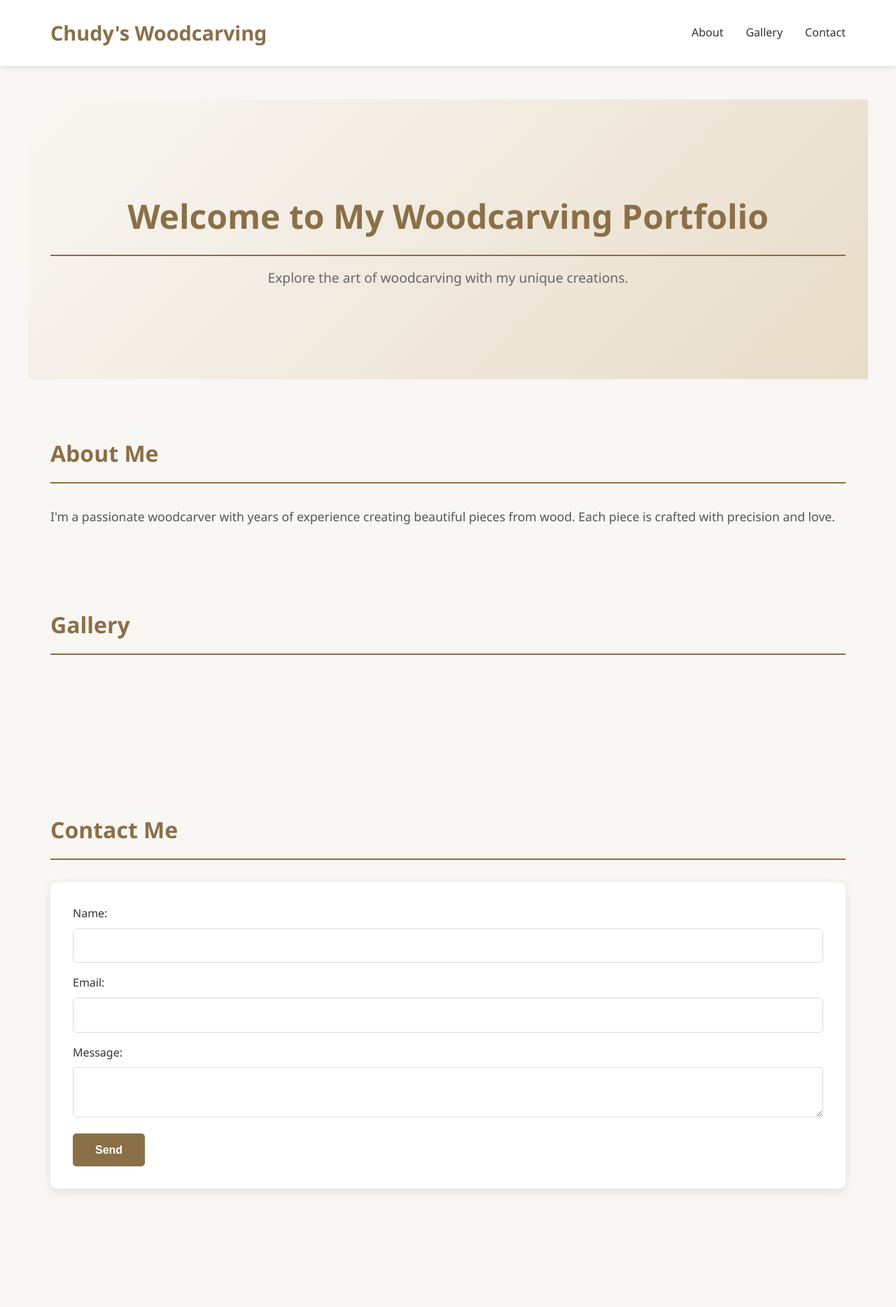
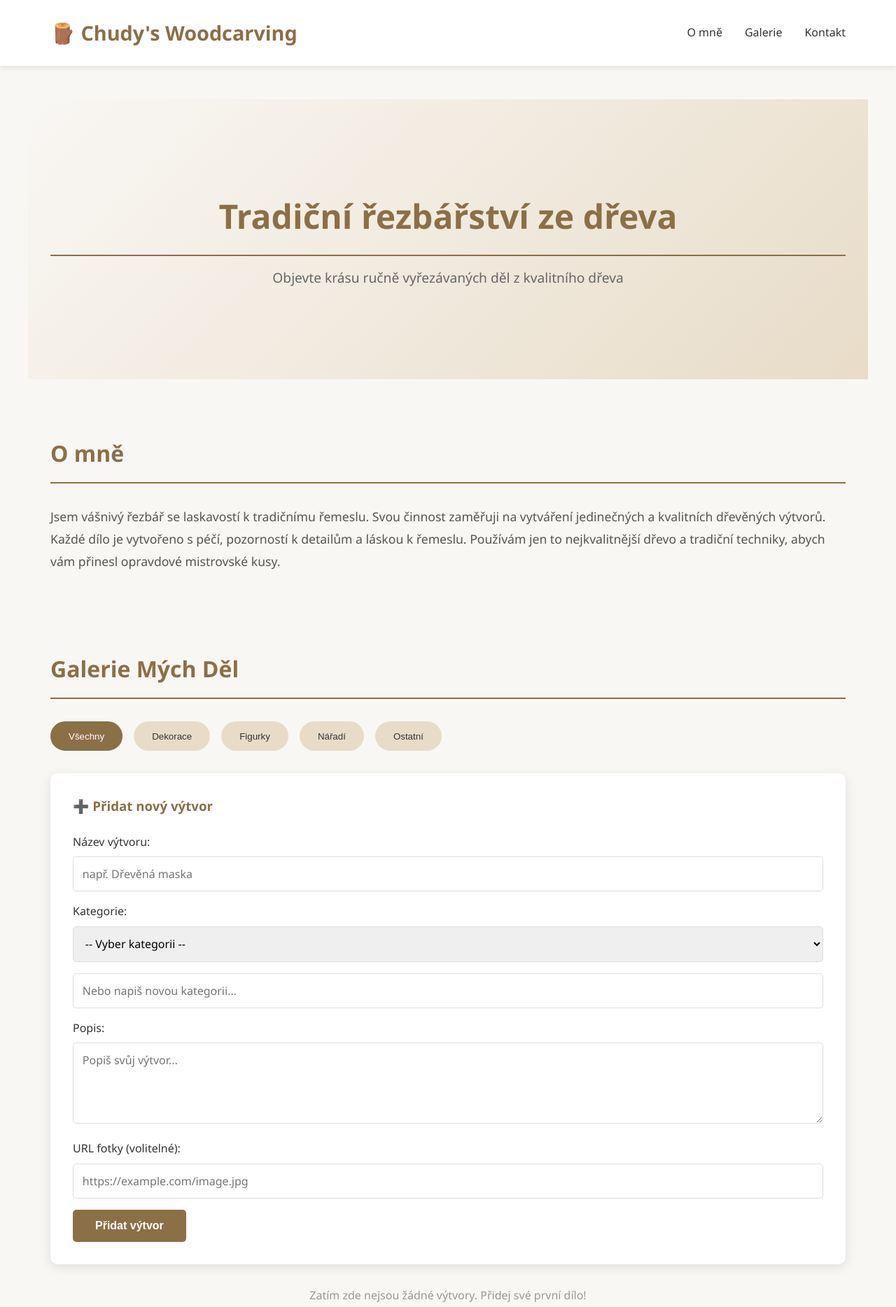
Before and after one commit to rezbarstvi-chudy/rezbarstvi-chudy, a plain HTML site: page index.html in a window 1280 px wide. Shown: the top 1868 px of the page at 70% size. Before the commit the page ends 1779 px from the top, so only its background shows below. Drawn offline with Linux system fonts and the light colour scheme.

Commit message:
Translate index.html content to Czech
Updated the website content to Czech language and improved the header.

```diff
--- a/index.html
+++ b/index.html
@@ -1,50 +1,56 @@
 <!DOCTYPE html>
-<html lang="en">
+<html lang="cs">
 <head>
     <meta charset="UTF-8">
     <meta name="viewport" content="width=device-width, initial-scale=1.0">
     <link rel="stylesheet" href="style.css">
-    <title>Chudy's Woodcarving Portfolio</title>
+    <title>Chudy - Řezbářství ze dřeva</title>
 </head>
 <body>
     <header>
         <nav>
-            <h1>Chudy's Woodcarving</h1>
+            <h1>🪵 Chudy's Woodcarving</h1>
             <ul>
-                <li><a href="#about">About</a></li>
-                <li><a href="#gallery">Gallery</a></li>
-                <li><a href="#contact">Contact</a></li>
+                <li><a href="#about">O mně</a></li>
+                <li><a href="#gallery">Galerie</a></li>
+                <li><a href="#contact">Kontakt</a></li>
             </ul>
         </nav>
     </header>
 
     <section id="hero">
-        <h2>Welcome to My Woodcarving Portfolio</h2>
-        <p>Explore the art of woodcarving with my unique creations.</p>
+        <h2>Tradiční řezbářství ze dřeva</h2>
+        <p>Objevte krásu ručně vyřezávaných děl z kvalitního dřeva</p>
     </section>
 
     <section id="about">
-        <h2>About Me</h2>
-        <p>I'm a passionate woodcarver with years of experience creating beautiful pieces from wood. Each piece is crafted with precision and love.</p>
+        <h2>O mně</h2>
+        <p>Jsem vášnivý řezbář se laskavostí k tradičnímu řemeslu. Svou činnost zaměřuji na vytváření jedinečných a kvalitních dřevěných výtvorů. Každé dílo je vytvořeno s péčí, pozorností k detailům a láskou k řemeslu. Používám jen to nejkvalitnější dřevo a tradiční techniky, abych vám přinesl opravdové mistrovské kusy.</p>
     </section>
 
     <section id="gallery">
-        <h2>Gallery</h2>
+        <h2>Galerie Mých Děl</h2>
         <div id="gallery-categories"></div>
         <div id="gallery-works"></div>
     </section>
 
     <section id="contact">
-        <h2>Contact Me</h2>
+        <h2>Kontaktujte Mě</h2>
+        <p>Máš zájem o mou práci nebo bys chtěl konzultovat vlastní projekt? Kontaktuj mě přes formulář níže!</p>
         <form>
-            <label for="name">Name:</label>
+            <label for="name">Jméno:</label>
             <input type="text" id="name" name="name" required>
+
             <label for="email">Email:</label>
             <input type="email" id="email" name="email" required>
-            <label for="message">Message:</label>
-            <textarea id="message" name="message" required></textarea>
-            <button type="submit">Send</button>
+
+            <label for="message">Zpráva:</label>
+            <textarea id="message" name="message" required rows="5"></textarea>
+
+            <button type="submit">Odeslat zprávu</button>
         </form>
     </section>
+
+    <script src="script.js"></script>
 </body>
 </html>
```
